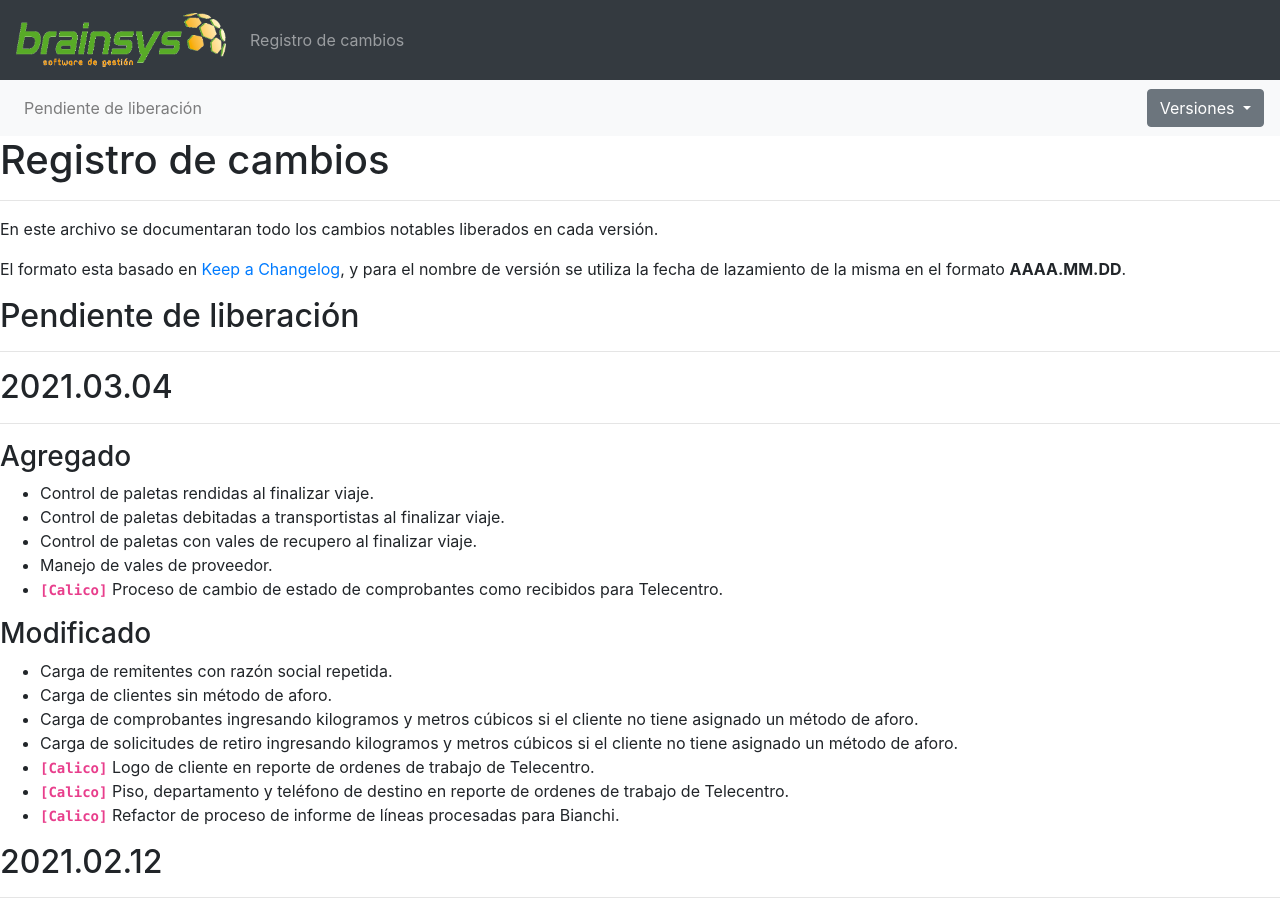
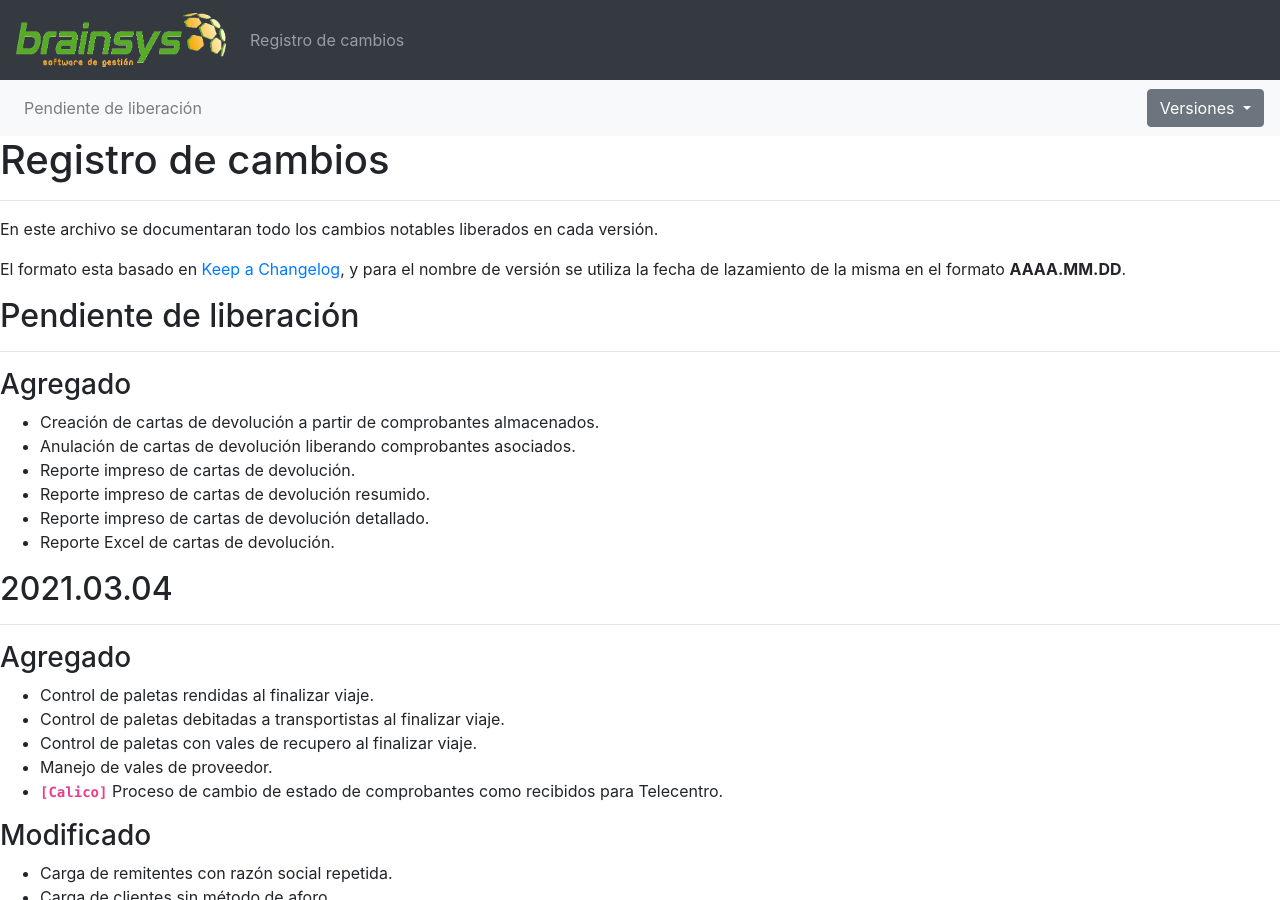
Before and after one commit to msanchez-brainsys/msanchez-brainsys.github.io, a Jekyll site: the page built from registro-cambios.markdown, in a window 1280 px wide and 900 px high. Built offline with Jekyll 4.4.1, drawn with Linux system fonts in a browser that asks for light colours.

Commit message:
Se agregaron cambios pendientes de liberación

```diff
--- a/registro-cambios.markdown
+++ b/registro-cambios.markdown
@@ -37,6 +37,13 @@ El formato esta basado en [Keep a Changelog](https://keepachangelog.com/es-ES/1.
 
 ## Pendiente de liberación
 ---
+### Agregado
+- Creación de cartas de devolución a partir de comprobantes almacenados.
+- Anulación de cartas de devolución liberando comprobantes asociados.
+- Reporte impreso de cartas de devolución.
+- Reporte impreso de cartas de devolución resumido.
+- Reporte impreso de cartas de devolución detallado.
+- Reporte Excel de cartas de devolución.
 
 ## 2021.03.04
 ---
```
